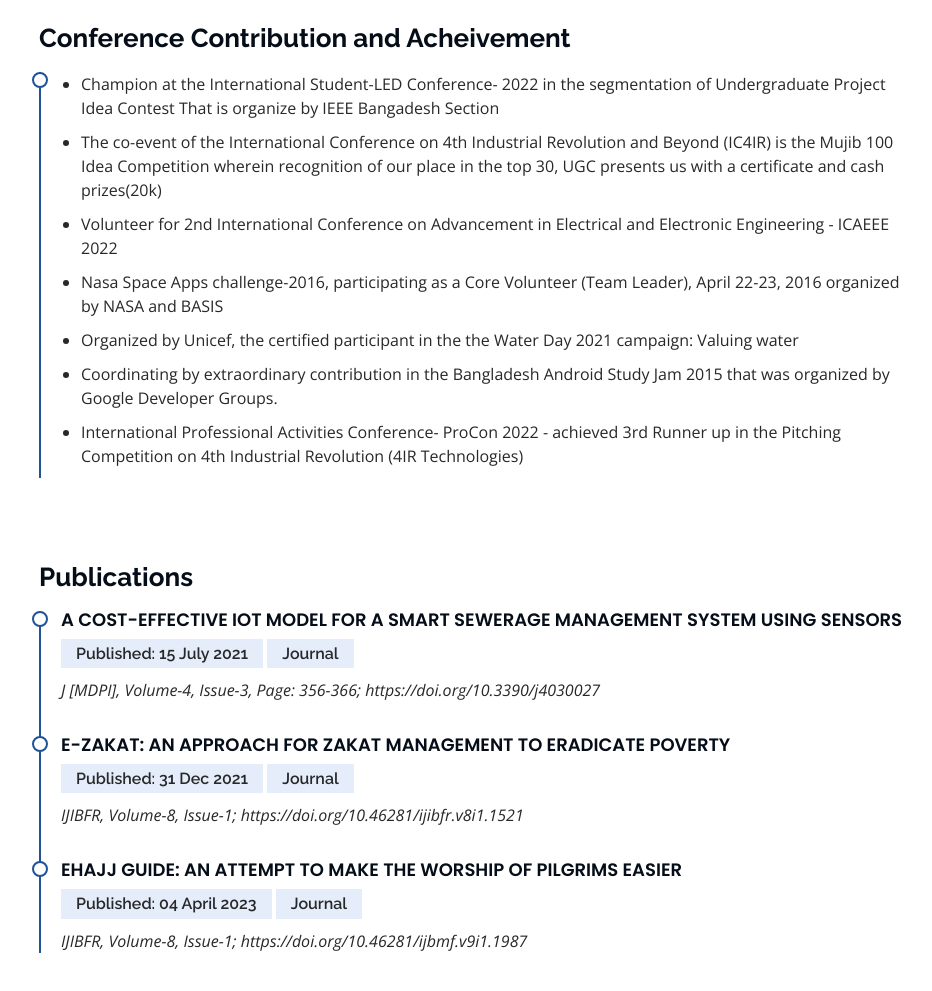
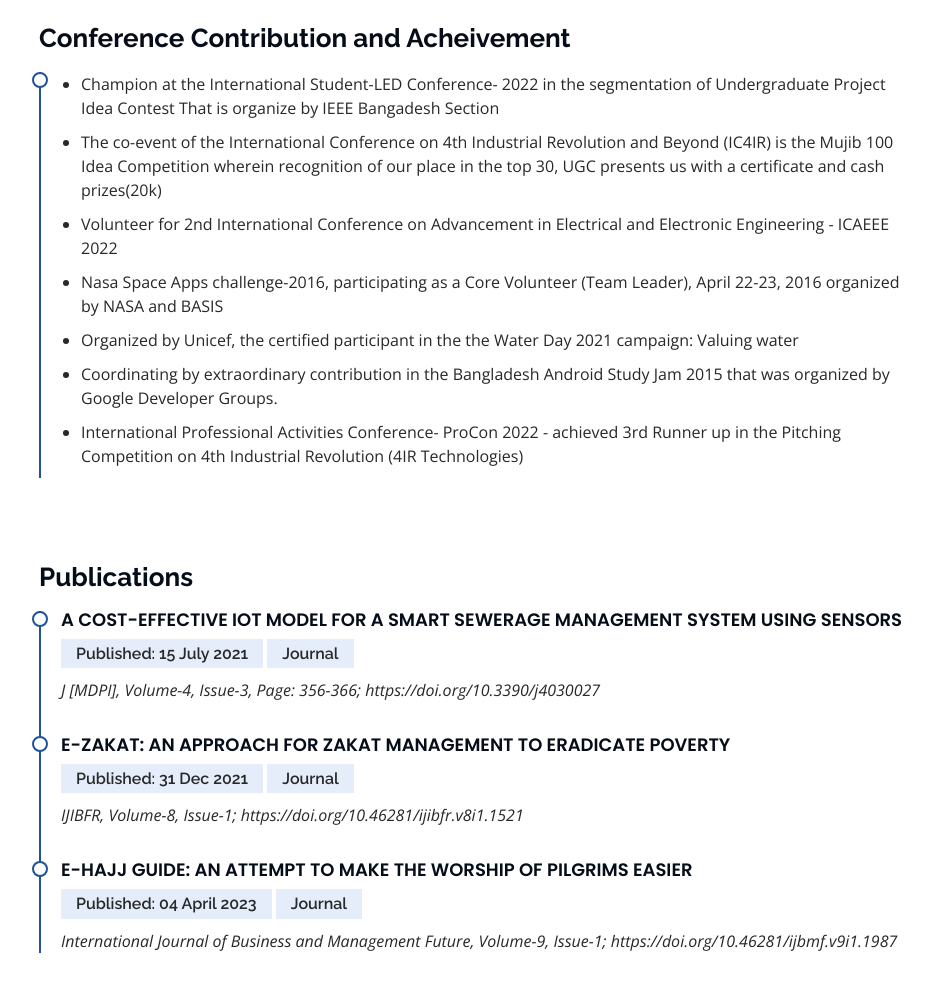
Before and after one commit to md-abdur-rouf/.com, a plain HTML site: page index.html in a window 1280 px wide. Shown: the part 4724-5715 px from the top of the page, without its empty margins (273-1205 px from the left). Drawn offline with nearby package versions, Linux system fonts and the light colour scheme.

Commit message:
Update index.html
updated

```diff
--- a/index.html
+++ b/index.html
@@ -361,9 +361,9 @@ He has three journal publications one as an author and another as a co-author. <
             </div>
 
 		<div class="resume-item">
-              <a href="https://scholar.google.com/citations?view_op=view_citation&hl=en&user=SRFDP-UAAAAJ&citation_for_view=SRFDP-UAAAAJ:AvfA0Oy_GE0C" target="_blank"><h4>eHAJJ GUIDE: AN ATTEMPT TO MAKE THE WORSHIP OF PILGRIMS EASIER</h4></a>
+              <a href="https://scholar.google.com/citations?view_op=view_citation&hl=en&user=SRFDP-UAAAAJ&citation_for_view=SRFDP-UAAAAJ:AvfA0Oy_GE0C" target="_blank"><h4> e-HAJJ GUIDE: AN ATTEMPT TO MAKE THE WORSHIP OF PILGRIMS EASIER</h4></a>
               <h5>Published: 04 April 2023</h5> <h5>Journal</h5>
-              <p><em>IJIBFR, Volume-8, Issue-1; <a href="https://doi.org/10.46281/ijbmf.v9i1.1987" target="blank">https://doi.org/10.46281/ijbmf.v9i1.1987</a></em></p>
+              <p><em>International Journal of Business and Management Future, Volume-9, Issue-1; <a href="https://doi.org/10.46281/ijbmf.v9i1.1987" target="blank">https://doi.org/10.46281/ijbmf.v9i1.1987</a></em></p>
             </div>
 
           </div>
```
